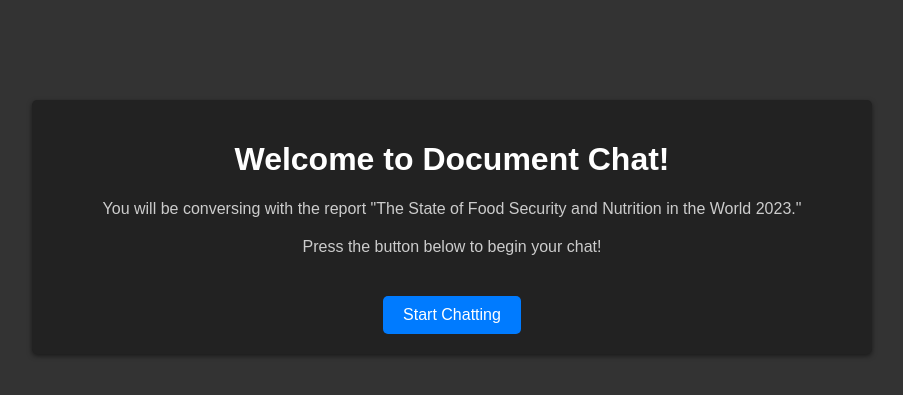
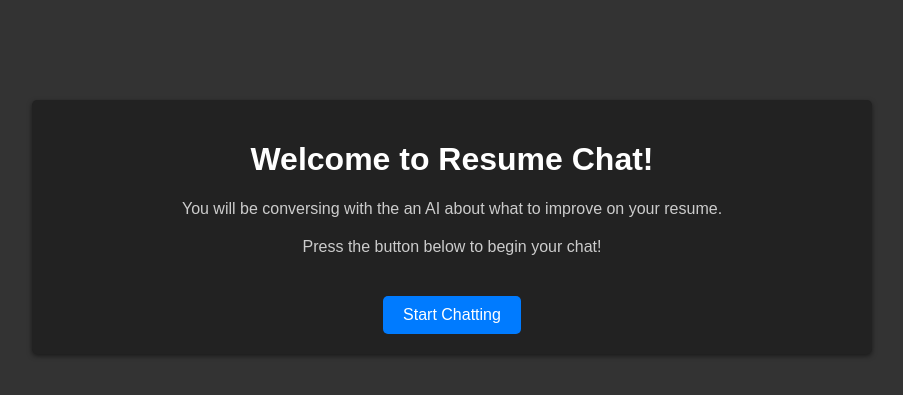
Before and after one commit to sZeru/resume_chat, a Flask app: page / in a window 1280 px wide. Shown: the top 395 px of the page, without its empty margins (188-1091 px from the left). Run offline with Flask 3, Linux system fonts and the light colour scheme.

Commit message:
update landing.html
simple title fix

```diff
--- a/templates/landing.html
+++ b/templates/landing.html
@@ -44,8 +44,8 @@
 </head>
 <body>
     <div class="container">
-        <h1>Welcome to Document Chat!</h1>
-        <p>You will be conversing with the report "The State of Food Security and Nutrition in the World 2023."</p>
+        <h1>Welcome to Resume Chat!</h1>
+        <p>You will be conversing with the an AI about what to improve on your resume.</p>
         <p>Press the button below to begin your chat!</p>
         <a href="/ask" class="btn">Start Chatting</a>
     </div>
```
